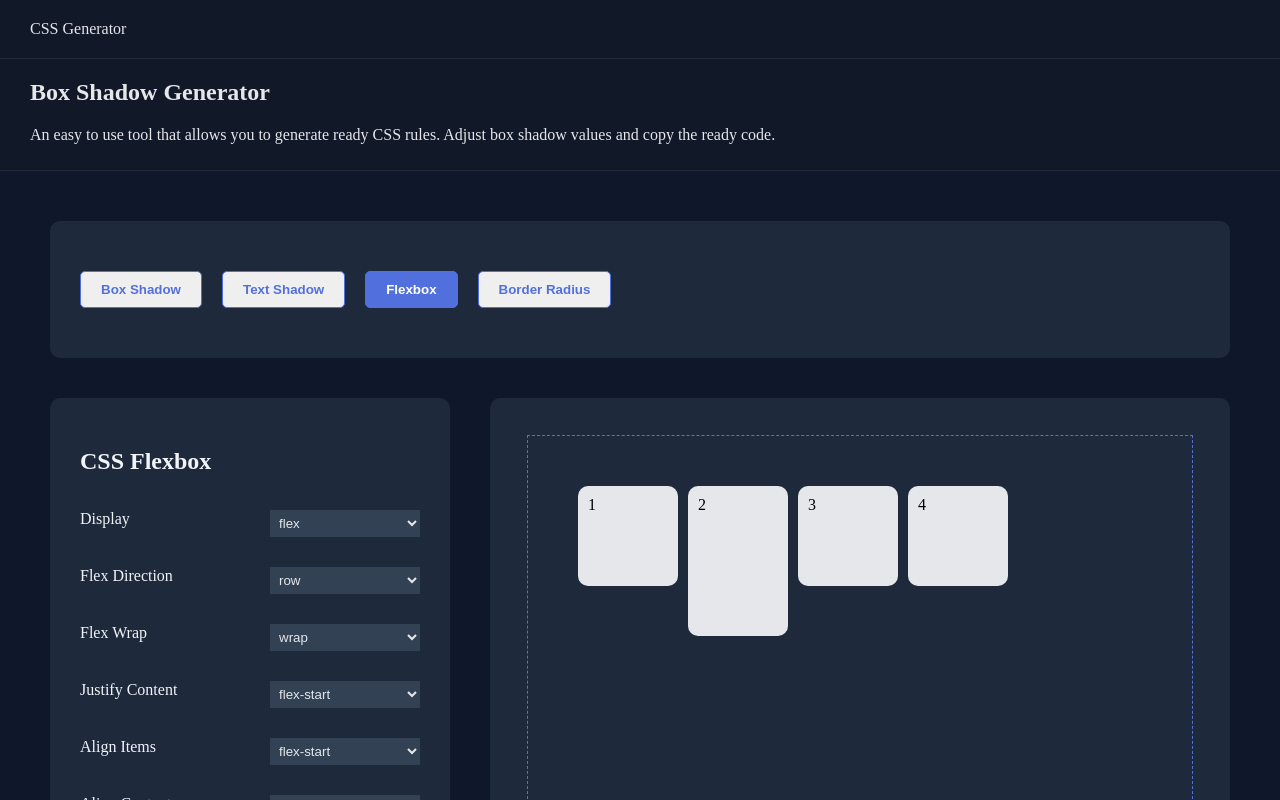
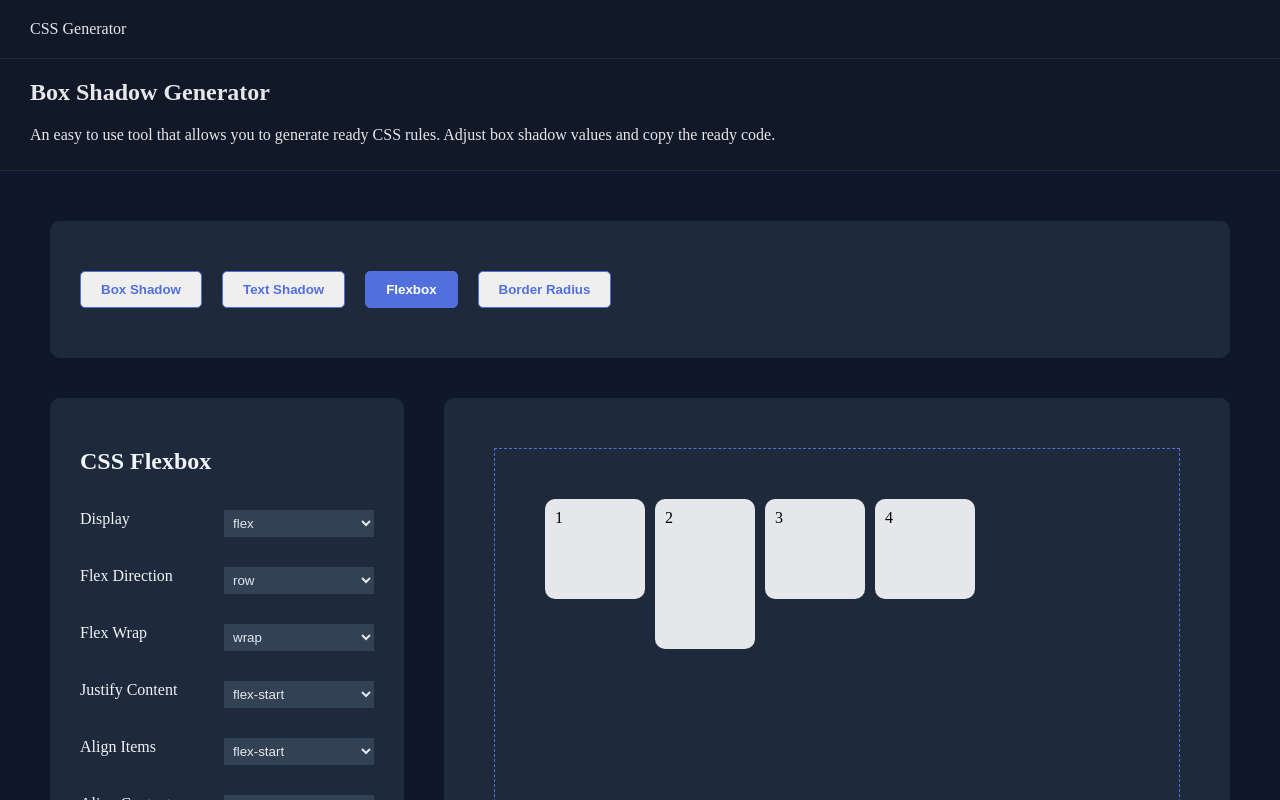
Before and after one commit to Shashwat64/CSS-Generator, a React (Vite) app: page / in a window 1280 px wide. Shown: the top 800 px of the page. Built offline with nearby package versions, Linux system fonts and the light colour scheme.

Commit message:
fix: display not updating to inline-flex

```diff
--- a/src/Components/PropComponents/Flexbox.jsx
+++ b/src/Components/PropComponents/Flexbox.jsx
@@ -17,6 +17,8 @@ export default function Flexbox({value, setValue, setCssCode, activeProp}){
 
 
   function handleChange(property, value) {
+  console.log(property, value)
+
     setFlexStyles(prev => ({
       ...prev,
       [property]: value
@@ -72,7 +74,7 @@ export default function Flexbox({value, setValue, setCssCode, activeProp}){
           </div>
         </div>
 
-        <div className="output-section">
+        <div className="flex-output-section">
           <div
             className='output-flexbox'
             style={flexStyles}
--- a/src/data/data.js
+++ b/src/data/data.js
@@ -52,7 +52,7 @@ const data = [
   },{
     name: 'Flexbox',
     properties:{
-      Display:["Display","flex","inline-flex"],
+      display:["Display","flex","inline-flex"],
       flexDirection:["Flex Direction","row","column", "row-reverse","column-reverse"],
       flexWrap: ["Flex Wrap","wrap", "no-wrap", "wrap-reverse"],
       justifyContent: ["Justify Content","flex-start", "flex-end", "center", "space-between", "space-around"],
--- a/src/index.css
+++ b/src/index.css
@@ -136,11 +136,13 @@ button{
   font-weight: 600;
   border-radius: 5px;
   transition: all 0.05s;
+  user-select: none;
 }
 button:disabled{
   pointer-events: none;
   background-color: #e5e7eb;
   opacity: 0.6;
+  user-select: none;
 }
 
 button:hover, .active{
@@ -217,7 +219,7 @@ legend{
   /* align-items: center; */
   padding: 30px;
   color: #F1F5F9;
-  min-width: 400px;
+  min-width: 30%;
 }
 
 .toggle-wrapper {
@@ -323,6 +325,17 @@ input[type="color"]{
   justify-content: center;
 
 }
+
+.flex-output-section{
+  background-color: rgb(232, 230, 230);
+  background-color: #1E293B;
+  height: 100%;
+  flex-grow: 1;
+  padding: 50px;
+  border-radius: 10px;
+  /* width: 60%; */
+
+}
 .output-div{
   background-color: rgb(205, 204, 204);
   background-color: #334155;
@@ -340,7 +353,6 @@ input[type="color"]{
 /* For Flex Component only */
 .output-flexbox{
   border: 1px dashed #5270dd;
-  width: 90%;
   height: 90%;
   padding: 50px;
   /* display: flex; */
```
